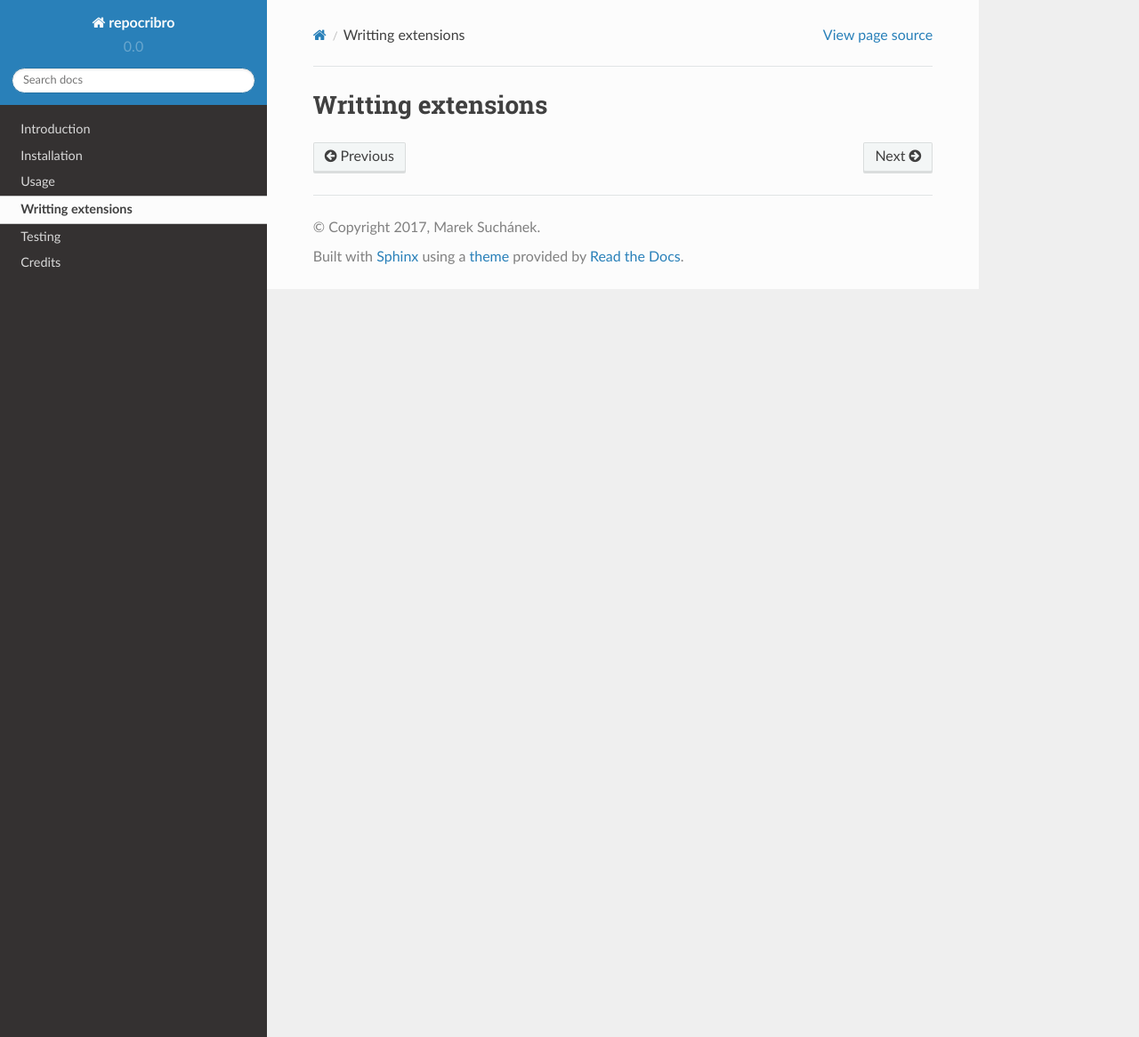
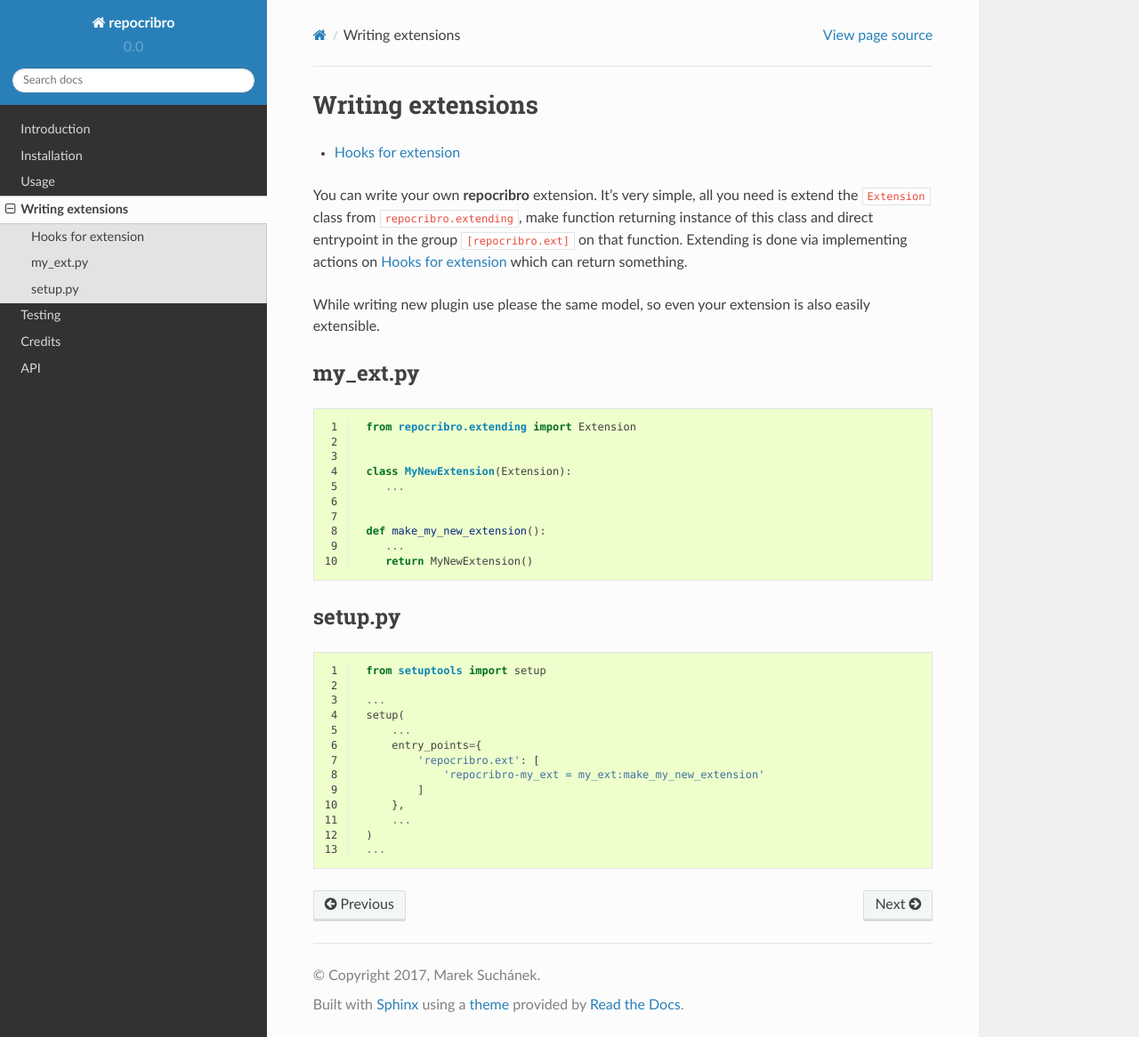
Before and after one commit to MarekSuchanek/repocribro, a Sphinx documentation site: the page built from docs/extensions/index.rst, in a window 1280 px wide and 1166 px high. Shown: the whole window at 89% size. Built offline with Sphinx 7.4.7 and the Read the Docs theme 2.0.0, drawn with Linux system fonts in a browser that asks for light colours.

Commit message:
Docs informations
New basic information about installation, configuration, usage and also extending the application prepared for release. API documentation should be generated after writting docstrings and more about extensions.

```diff
--- /dev/null
+++ b/docs/api/repocribro.rst
@@ -0,0 +1,4 @@
+repocribro
+==========
+
+*Here will be automatically generated documentation*
--- /dev/null
+++ b/docs/extensions/hooks.rst
@@ -0,0 +1,4 @@
+Hooks for extension
+===================
+
+*Here should be table with hook names and expected return type*
--- a/docs/extensions/index.rst
+++ b/docs/extensions/index.rst
@@ -1,5 +1,55 @@
-Writting extensions
-===================
+Writing extensions
+==================
 
 .. toctree::
    :maxdepth: 2
+
+   hooks
+
+You can write your own **repocribro** extension. It's very simple,
+all you need is extend the ``Extension`` class from ``repocribro.extending``,
+make function returning instance of this class and direct entrypoint
+in the group ``[repocribro.ext]`` on that function. Extending is done
+via implementing actions on :doc:`hooks` which can return something.
+
+While writing new plugin use please the same model, so even your extension
+is also easily extensible.
+
+
+my_ext.py
+---------
+
+.. code-block:: python
+   :linenos:
+
+    from repocribro.extending import Extension
+
+
+    class MyNewExtension(Extension):
+       ...
+
+
+    def make_my_new_extension():
+       ...
+       return MyNewExtension()
+
+
+setup.py
+--------
+
+.. code-block:: python
+   :linenos:
+
+    from setuptools import setup
+
+    ...
+    setup(
+        ...
+        entry_points={
+            'repocribro.ext': [
+                'repocribro-my_ext = my_ext:make_my_new_extension'
+            ]
+        },
+        ...
+    )
+    ...
--- a/docs/index.rst
+++ b/docs/index.rst
@@ -16,6 +16,7 @@ Contents
    extensions/index
    testing
    credits
+   api/index
 
 
 Indices and tables
--- a/docs/install/index.rst
+++ b/docs/install/index.rst
@@ -3,3 +3,7 @@ Installation
 
 .. toctree::
    :maxdepth: 2
+
+   install
+   config
+   requirements
--- a/docs/usage/index.rst
+++ b/docs/usage/index.rst
@@ -3,3 +3,7 @@ Usage
 
 .. toctree::
    :maxdepth: 2
+
+   start
+   commands
+   web
```
Also changed, not shown: docs/api/index.rst (added, +9 -0 lines), docs/install/config.rst (added, +88 -0 lines), docs/install/install.rst (added, +41 -0 lines), docs/install/requirements.rst (added, +10 -0 lines), docs/usage/commands.rst (added, +61 -0 lines), docs/usage/start.rst (added, +54 -0 lines), docs/usage/web.rst (added, +63 -0 lines).
